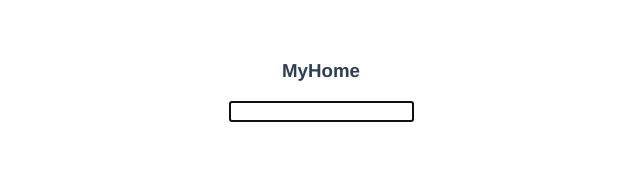
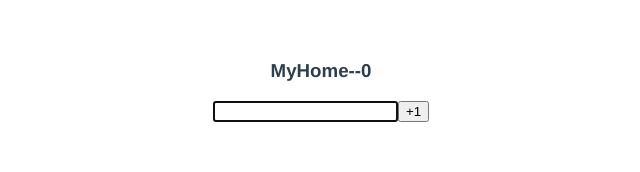
Before and after one commit to yuQ-7148/study_vue3.0, a Vue app: page / in a window 1280 px wide. Shown: the top 172 px of the page, without its empty margins (319-959 px from the left). Built offline with nearby package versions, Linux system fonts and the light colour scheme.

Commit message:
自定义指令-updated及简写

```diff
--- a/src/components/18.directive/Home.vue
+++ b/src/components/18.directive/Home.vue
@@ -1,20 +1,22 @@
 <template>
     <div>
-       <h3>MyHome</h3>
-       <input type="text" v-focus>
+        <h3>MyHome--{{ count }}</h3>
+        <input type="text" v-focus>
+        <button @click="count++">+1</button>
     </div>
 </template>
 
 <script>
 export default {
     name: 'MyHome',
-    // directives: {
-    //     focus: {
-    //         mounted(el) {
-    //             el.focus()
-    //         }
-    //     }
-    // }
+    data() {
+        return {
+            count: 0
+        }
+    },
+    directives: {
+        focus: (el) => { el.focus() }
+    }
 }
 </script>
 
--- a/src/main.js
+++ b/src/main.js
@@ -23,11 +23,16 @@ const app = createApp(App)
 axios.defaults.baseURL = 'https://www.escook.cn'
 app.config.globalProperties.$http = axios
 
-app.directive('focus', {
-    mounted(el) {
-        el.focus()
-    }
-})
+// app.directive('focus', {
+//     mounted(el) {
+//         el.focus()
+//     },
+//     updated(el) {
+//         el.focus()
+//     }
+// })
+
+// app.directive('focus', (el) => { el.focus() })
 
 app.mount('#app')
 
```
